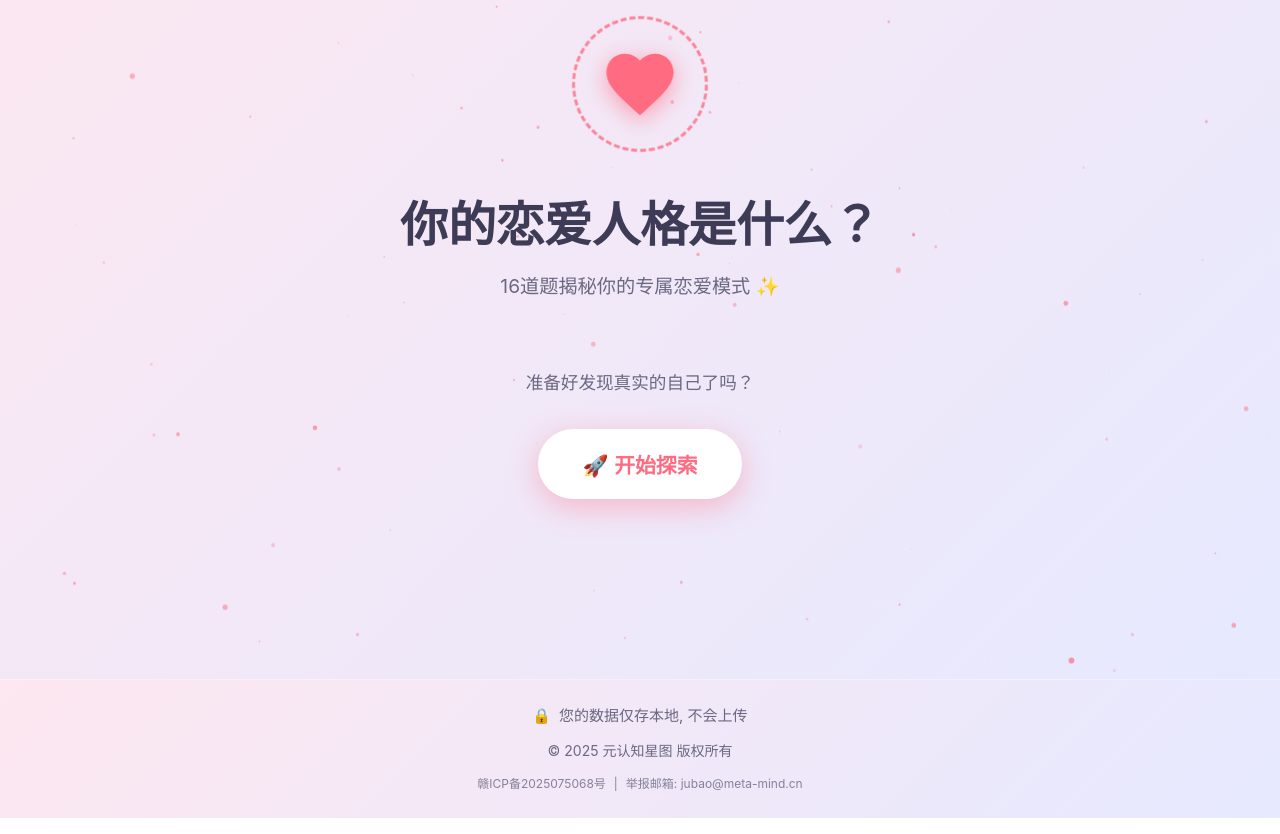
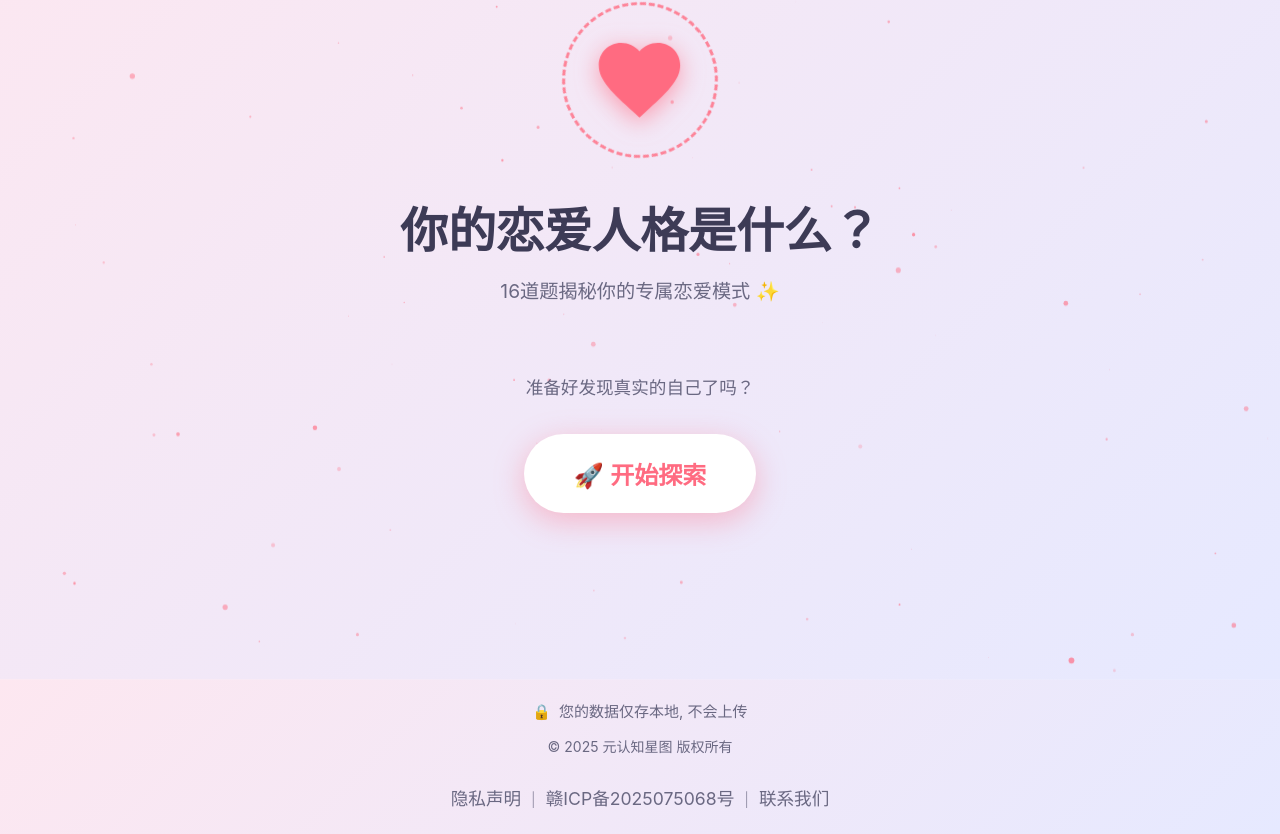
Before and after one commit to lvzaixian/love-personality-test, a Vue app: page / in a window 1280 px wide. Shown: the part 161-995 px from the top of the page. Built offline with nearby package versions, Linux system fonts and the light colour scheme.

Commit message:
增大字体

```diff
--- a/src/components/Footer.vue
+++ b/src/components/Footer.vue
@@ -18,21 +18,12 @@
         </p>
 
         <!-- 第3行：合规与联系方式 -->
-        <div class="compliance-contact">
-          <a
-            href="https://beian.miit.gov.cn/"
-            target="_blank"
-            rel="noopener noreferrer"
-            class="beian"
-          >
-            赣ICP备2025075068号
-          </a>
-
-          <span class="divider">|</span>
-
-          <span class="contact">
-            举报邮箱: jubao@meta-mind.cn
-          </span>
+        <div class="footer-links">
+          <a href="/privacy" class="footer-link">隐私声明</a>
+          <span class="separator">|</span>
+          <a href="https://beian.miit.gov.cn/" target="_blank" class="footer-link">赣ICP备2025075068号</a>
+          <span class="separator">|</span>
+          <a href="mailto:jubao@meta-mind.cn" class="footer-link">联系我们</a>
         </div>
       </div>
     </div>
@@ -42,10 +33,13 @@
 <style scoped>
 .footer {
   width: 100%;
-  padding: 1.5rem 0;
+  padding: 20px 0;
   background: linear-gradient(135deg, var(--color-bg-start, #fde7f0), var(--color-bg-end, #e6e9ff));
-  border-top: 1px solid rgba(255, 255, 255, 0.3);
-  margin-top: auto;
+  border-top: 1px solid rgba(255, 255, 255, 0.1);
+  text-align: center;
+  font-size: 1.1rem;
+  color: var(--color-text-light);
+  box-shadow: 0 -5px 15px rgba(0, 0, 0, 0.03);
 }
 
 .container {
@@ -81,28 +75,25 @@
   margin: 0;
 }
 
-.compliance-contact {
-  display: flex;
-  flex-wrap: wrap;
-  align-items: center;
-  justify-content: center;
-  gap: 0.5rem;
-  font-size: 0.75rem;
-  opacity: 0.8;
+.footer-links {
+  margin-top: 15px;
 }
 
-.beian {
-  color: inherit;
+.footer-link {
+  color: var(--color-text-light);
   text-decoration: none;
-  transition: color 0.2s ease;
+  font-size: 1.1rem;
+  transition: color 0.2s;
 }
 
-.beian:hover {
-  color: var(--color-primary, #ff6b81);
+.footer-link:hover {
+  color: var(--color-primary);
 }
 
-.divider {
-  user-select: none;
+.separator {
+  margin: 0 10px;
+  color: var(--color-text-light);
+  opacity: 0.6;
 }
 
 /* 移动端适配 */
--- a/src/views/HomeView.vue
+++ b/src/views/HomeView.vue
@@ -93,8 +93,8 @@ function startQuiz() {
 
 .badge {
   position: relative;
-  width: 130px;
-  height: 130px;
+  width: 150px;
+  height: 150px;
   display: flex;
   justify-content: center;
   align-items: center;
@@ -114,8 +114,8 @@ function startQuiz() {
   to { transform: rotate(360deg); }
 }
 .heart-icon {
-  width: 70px;
-  height: 70px;
+  width: 85px;
+  height: 85px;
   color: var(--color-primary);
   animation: pulse 2s infinite ease-in-out;
   filter: drop-shadow(0 5px 10px rgba(255, 107, 129, 0.6));
@@ -135,11 +135,11 @@ function startQuiz() {
 
   /* 移动端适配 */
   @media (max-width: 768px) {
-    font-size: 2.5rem;
+    font-size: 3rem;
   }
 
   @media (max-width: 480px) {
-    font-size: 2rem;
+    font-size: 2.5rem;
   }
 }
 .subtitle {
@@ -149,7 +149,7 @@ function startQuiz() {
 
   /* 移动端适配 */
   @media (max-width: 480px) {
-    font-size: 1rem;
+    font-size: 1.3rem;
   }
 }
 .guide-text {
@@ -160,7 +160,7 @@ function startQuiz() {
 
   /* 移动端适配 */
   @media (max-width: 480px) {
-    font-size: 1rem;
+    font-size: 1.3rem;
     margin-top: 2rem;
     margin-bottom: 1.5rem;
   }
@@ -171,8 +171,8 @@ function startQuiz() {
   color: var(--color-primary);
   border: none;
   border-radius: 50px;
-  padding: 20px 45px;
-  font-size: 1.3rem;
+  padding: 22px 50px;
+  font-size: 1.5rem;
   font-weight: bold;
   cursor: pointer;
   transition: all 0.3s ease;
--- a/src/views/QuizView.vue
+++ b/src/views/QuizView.vue
@@ -169,24 +169,18 @@ function calculateAndGoToResults() {
 }
 .question-text {
   font-size: 1.8rem; font-weight: 600; color: #3D3B56;
-  margin-bottom: 3rem; text-align: center; line-height: 1.6;
+  margin-bottom: 2rem; text-align: center; line-height: 1.4;
 
   /* 移动端适配 */
-  @media (max-width: 768px) {
+  @media (max-width: 480px) {
     font-size: 1.6rem;
-    margin-bottom: 2rem;
-  }
-
-  @media (max-width: 480px) {
-    font-size: 1.4rem;
-    margin-bottom: 1.5rem;
   }
 }
 .options-container {
   display: grid; grid-template-columns: 1fr; gap: 1.2rem;
 }
 .option-button {
-  width: 100%; padding: 1.2rem; font-size: 1.1rem; font-family: inherit;
+  width: 100%; padding: 1.2rem; font-size: 1.2rem; font-family: inherit;
   text-align: left; line-height: 1.6; background-color: #ffffff;
   color: #4A4A6A; border: 2px solid #e0ddee; border-radius: 16px;
   cursor: pointer; transition: all 0.3s ease;
```
